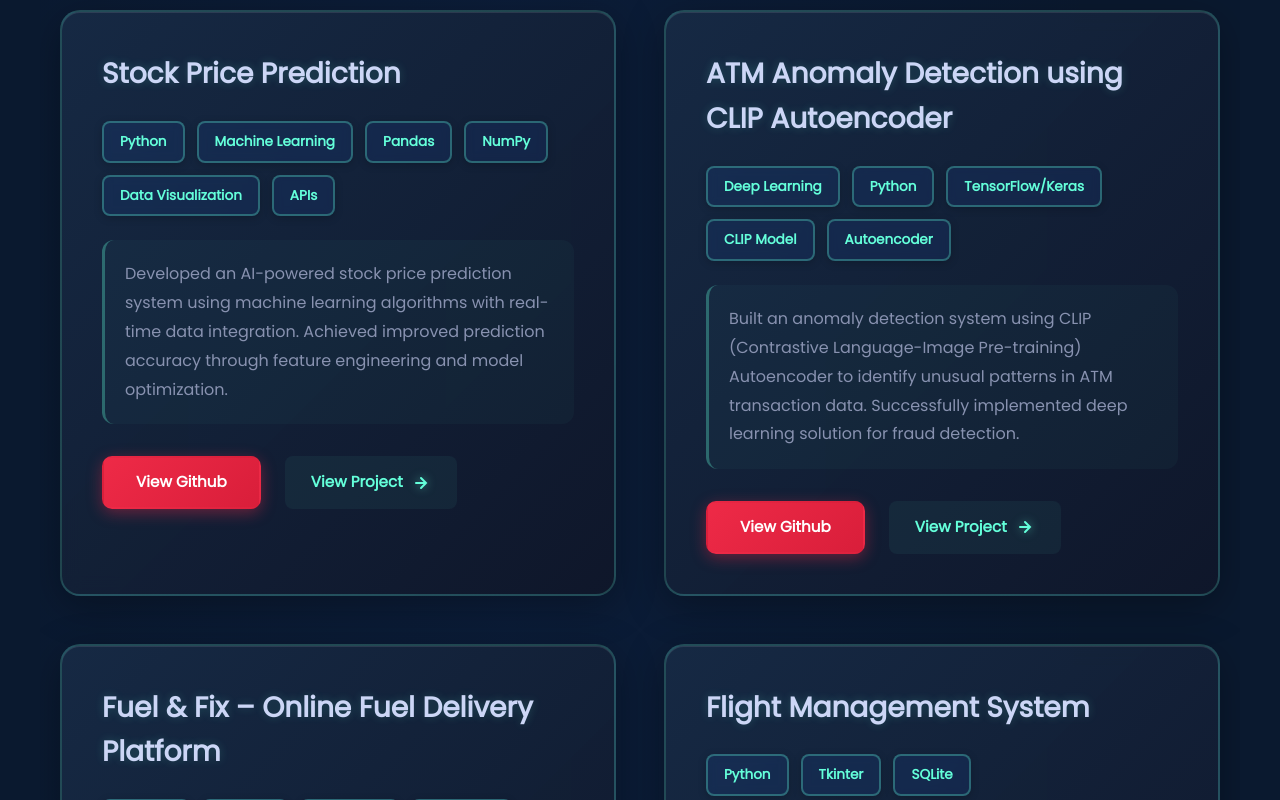
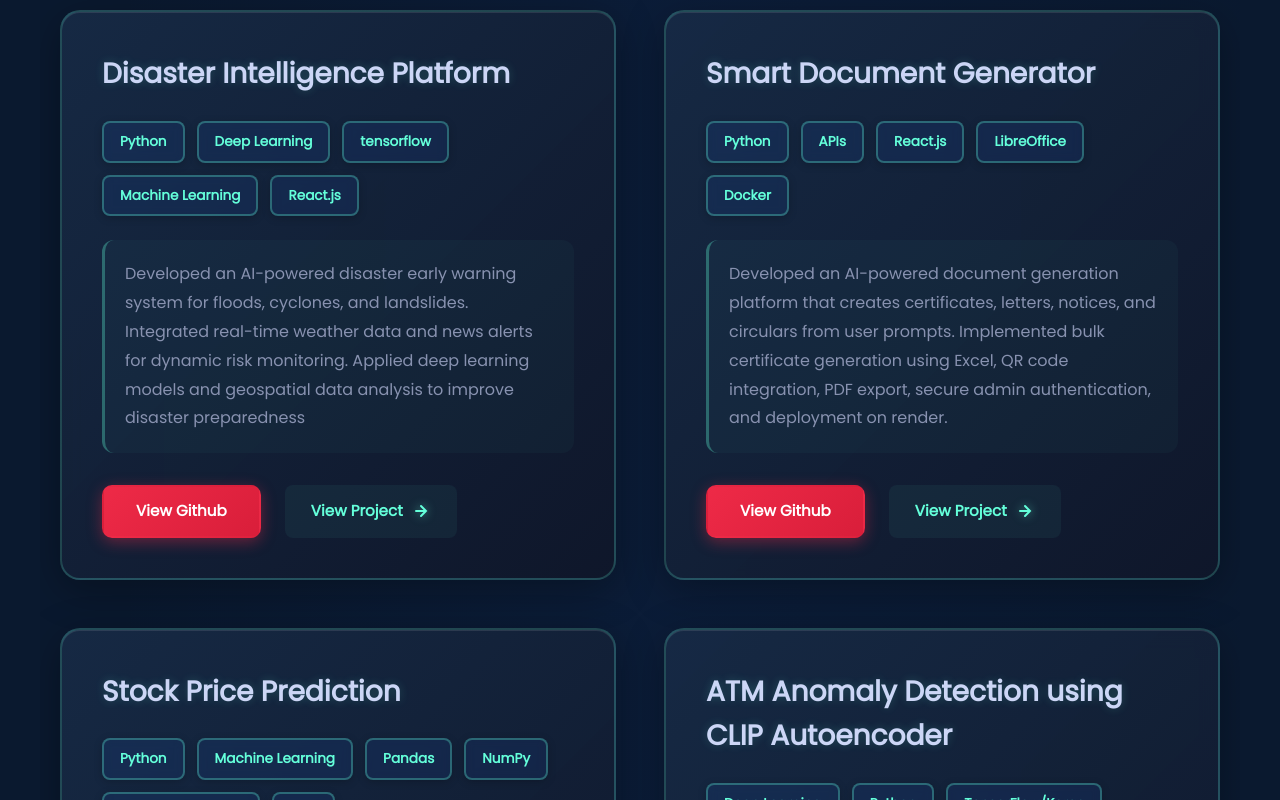
Before and after one commit to smanikandaprabu2005/my_portfolio, a React (Vite) app: page / in a window 1280 px wide. Shown: the part 1720-2520 px from the top of the page. Built offline with nearby package versions, Linux system fonts and the light colour scheme; no server answers.

Commit message:
Updated portfolio

```diff
--- a/src/components/Projects.jsx
+++ b/src/components/Projects.jsx
@@ -4,11 +4,26 @@ import './Projects.css'
 const Projects = () => {
   const projects = [
     {
+      title: 'Disaster Intelligence Platform',
+      description: 'Developed an AI-powered disaster early warning system for floods, cyclones, and landslides. Integrated real-time weather data and news alerts for dynamic risk monitoring. Applied deep learning models and geospatial data analysis to improve disaster preparedness',
+      technologies: ['Python', 'Deep Learning','tensorflow','Machine Learning', 'React.js'],
+      githubUrl: 'https://github.com/smanikandaprabu2005/flood-prediction',
+      projectUrl: 'https://www.linkedin.com/feed/update/urn:li:activity:7424847319428313088/'
+    },
+    {
+      title: 'Smart Document Generator',
+      description: 'Developed an AI-powered document generation platform that creates certificates, letters, notices, and circulars from user prompts. Implemented bulk certificate generation using Excel, QR code integration, PDF export, secure admin authentication, and deployment on render.',
+      technologies: ['Python', 'APIs', 'React.js', 'LibreOffice', 'Docker'],
+      githubUrl: 'https://github.com/smanikandaprabu2005/smart-document-generator',
+      projectUrl: '#'
+    },
+
+    {
       title: 'Stock Price Prediction',
       description: 'Developed an AI-powered stock price prediction system using machine learning algorithms with real-time data integration. Achieved improved prediction accuracy through feature engineering and model optimization.',
       technologies: ['Python', 'Machine Learning', 'Pandas', 'NumPy', 'Data Visualization', 'APIs'],
       githubUrl: 'https://github.com/smanikandaprabu2005/Stock-Price-Prediction',
-      projectUrl: '#'
+      projectUrl: 'https://drive.google.com/file/d/1pIcnVWUkvlLbyPJtXjDuh31ImRe9_1BF/view?usp=sharing'
     },
     {
       title: 'ATM Anomaly Detection using CLIP Autoencoder',
@@ -22,14 +37,14 @@ const Projects = () => {
       description: 'Created a full-stack web application for on-demand fuel delivery with repair services integration. Delivered a complete e-commerce solution demonstrating full-stack development skills.',
       technologies: ['React.js', 'Node.js', 'Express.js', 'MongoDB', 'HTML', 'CSS', 'JavaScript'],
       githubUrl: 'https://github.com/smanikandaprabu2005/fuel-and-fix',
-      projectUrl: 'https://fuel-and-fix-frontend.onrender.com/'
+      projectUrl: 'https://drive.google.com/file/d/1-Cv_4dbKN3qxgebTiPnnwxiy2cz4TDOa/view?usp=sharing'
     },
     {
-      title: 'Flight Management System',
-      description: 'Developed a desktop application for comprehensive flight management including booking, scheduling, and customer management. Built a functional desktop application showcasing GUI development skills.',
-      technologies: ['Python', 'Tkinter', 'SQLite', 'Object-Oriented Programming'],
-      githubUrl: '#',
-      projectUrl: '#'
+      title: 'Game Box',
+      description: 'Built a lightweight, centralized web-based gaming playground featuring classic arcade and board games like Ludo, Ping Pong, and Memory Card.',
+      technologies: ['HTML', 'CSS', 'JavaScript'],
+      githubUrl: 'https://github.com/smanikandaprabu2005/game_box',
+      projectUrl: 'https://drive.google.com/file/d/1Z4sgHk780QNRSkhilebvpAr7ZCooMcOS/view?usp=sharing'
     }
   ]
 
```
